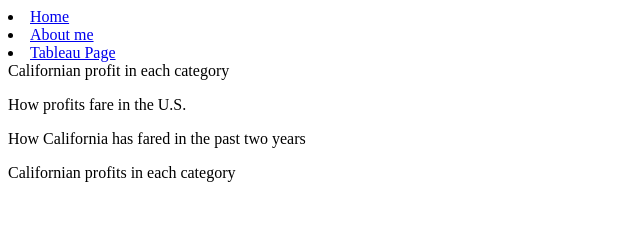
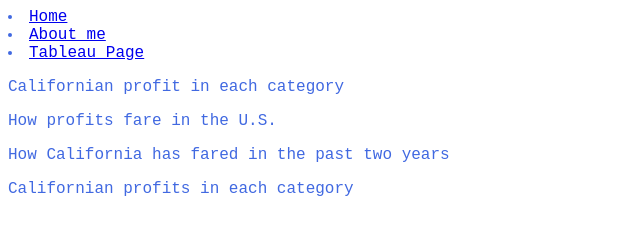
Before and after one commit to christianm323/IS201, a plain HTML site: page Tableau.html in a window 1280 px wide. Shown: the whole page, without its empty margins (0-640 px from the left). Drawn offline with Linux system fonts and the light colour scheme.

Commit message:
Add files via upload

```diff
--- a/Tableau.html
+++ b/Tableau.html
@@ -1,27 +1,38 @@
+<!--Alexander Bernal 12/17/2021-->
 <html>
     <head>
         <title class='header'> Alexander's Tableau Dashboard </title>
+        <link href="../styles/mystyles.css" rel="stylesheet" type="text/css">
     </head>
     <body>
+        <style>
+            body{
+                font-family: 'Courier New', Courier, monospace; color: royalblue;
+            }
+        </style>
         <p class=".bodytext"> </p>
            <a><li class="nav-item"><a class="nav-link px-lg-3 py-3 py-lg-4" href="../index.html">Home</li>
             <li class="nav-item"><a class="nav-link px-lg-3 py-3 py-lg-4" href="aboutme.html">About me</li>
             <li class="nav-item"><a class="nav-link px-lg-3 py-3 py-lg-4" href="#">Tableau Page</li>
+
         </div>
 
         <div>
-        <a class="body"> Californian profit in each category</a> </div>
+        <p><a class="font color fontsize"> Californian profit in each category</a> </div>
         <div class='tableauPlaceholder' id='viz1639765394975' style='position: relative'><object class='tableauViz'  style='display:none;'><param name='host_url' value='https%3A%2F%2Fpublic.tableau.com%2F' /> <param name='embed_code_version' value='3' /> <param name='site_root' value='' /><param name='name' value='Howprofitsfareinthe50states&#47;twoyearforecastforcalifornianofficesupplysales' /><param name='tabs' value='no' /><param name='toolbar' value='yes' /><param name='animate_transition' value='yes' /><param name='display_static_image' value='yes' /><param name='display_spinner' value='yes' /><param name='display_overlay' value='yes' /><param name='display_count' value='yes' /><param name='language' value='en-US' /></object></div>                <script type='text/javascript'>                    var divElement = document.getElementById('viz1639765394975');                    var vizElement = divElement.getElementsByTagName('object')[0];                    vizElement.style.width='100%';vizElement.style.height=(divElement.offsetWidth*0.75)+'px';                    var scriptElement = document.createElement('script');                    scriptElement.src = 'https://public.tableau.com/javascripts/api/viz_v1.js';                    vizElement.parentNode.insertBefore(scriptElement, vizElement);                </script>
+        </p>
 
         <div>
-        <a><p class="bodytext">How profits fare in the U.S.</p></a></div>
+        <p><a class="font color fontsize">How profits fare in the U.S.</a></div>
         <div class='tableauPlaceholder' id='viz1639765802709' style='position: relative'><object class='tableauViz'  style='display:none;'><param name='host_url' value='https%3A%2F%2Fpublic.tableau.com%2F' /> <param name='embed_code_version' value='3' /> <param name='site_root' value='' /><param name='name' value='Howprofitsfareinunitedstates&#47;Howprofitsfareinunitedstates' /><param name='tabs' value='no' /><param name='toolbar' value='yes' /><param name='animate_transition' value='yes' /><param name='display_static_image' value='yes' /><param name='display_spinner' value='yes' /><param name='display_overlay' value='yes' /><param name='display_count' value='yes' /><param name='language' value='en-US' /></object></div>                <script type='text/javascript'>                    var divElement = document.getElementById('viz1639765802709');                    var vizElement = divElement.getElementsByTagName('object')[0];                    vizElement.style.width='100%';vizElement.style.height=(divElement.offsetWidth*0.75)+'px';                    var scriptElement = document.createElement('script');                    scriptElement.src = 'https://public.tableau.com/javascripts/api/viz_v1.js';                    vizElement.parentNode.insertBefore(scriptElement, vizElement);                </script>
+       </p>
 
-        <a><p class="bodytext">How California has fared in the past two years</p></a>
+        <p><a class="font color fontsize">How California has fared in the past two years</a>
         <div class='tableauPlaceholder' id='viz1639765836198' style='position: relative'><object class='tableauViz'  style='display:none;'><param name='host_url' value='https%3A%2F%2Fpublic.tableau.com%2F' /> <param name='embed_code_version' value='3' /> <param name='site_root' value='' /><param name='name' value='howcaliforniahasfaredinthepasttwoyears&#47;Howcaliforniahasfaredinthepasttwoyears' /><param name='tabs' value='no' /><param name='toolbar' value='yes' /><param name='animate_transition' value='yes' /><param name='display_static_image' value='yes' /><param name='display_spinner' value='yes' /><param name='display_overlay' value='yes' /><param name='display_count' value='yes' /><param name='language' value='en-US' /></object></div>                <script type='text/javascript'>                    var divElement = document.getElementById('viz1639765836198');                    var vizElement = divElement.getElementsByTagName('object')[0];                    vizElement.style.width='100%';vizElement.style.height=(divElement.offsetWidth*0.75)+'px';                    var scriptElement = document.createElement('script');                    scriptElement.src = 'https://public.tableau.com/javascripts/api/viz_v1.js';                    vizElement.parentNode.insertBefore(scriptElement, vizElement);                </script>
+        </p>
 
-        <a><p class="bodytext">Californian profits in each category</p></a>
+        <p><a class="font color fontsize">Californian profits in each category</a>
         <div class='tableauPlaceholder' id='viz1639765872823' style='position: relative'><object class='tableauViz'  style='display:none;'><param name='host_url' value='https%3A%2F%2Fpublic.tableau.com%2F' /> <param name='embed_code_version' value='3' /> <param name='site_root' value='' /><param name='name' value='Californianprofitsineachcategory&#47;Californianprofitsineachcategory' /><param name='tabs' value='no' /><param name='toolbar' value='yes' /><param name='animate_transition' value='yes' /><param name='display_static_image' value='yes' /><param name='display_spinner' value='yes' /><param name='display_overlay' value='yes' /><param name='display_count' value='yes' /><param name='language' value='en-US' /></object></div>                <script type='text/javascript'>                    var divElement = document.getElementById('viz1639765872823');                    var vizElement = divElement.getElementsByTagName('object')[0];                    vizElement.style.width='100%';vizElement.style.height=(divElement.offsetWidth*0.75)+'px';                    var scriptElement = document.createElement('script');                    scriptElement.src = 'https://public.tableau.com/javascripts/api/viz_v1.js';                    vizElement.parentNode.insertBefore(scriptElement, vizElement);                </script>
-
+        </p>
     </body>
 </html>
--- /dev/null
+++ b/mystyles.css
@@ -0,0 +1,6 @@
+/*!Alexander Bernal 12/17/2021*/
+.fontsize{font-size: 24;}
+
+.font{font-family: Arial, Helvetica, sans-serif;}
+
+.color{color: black;}
```
